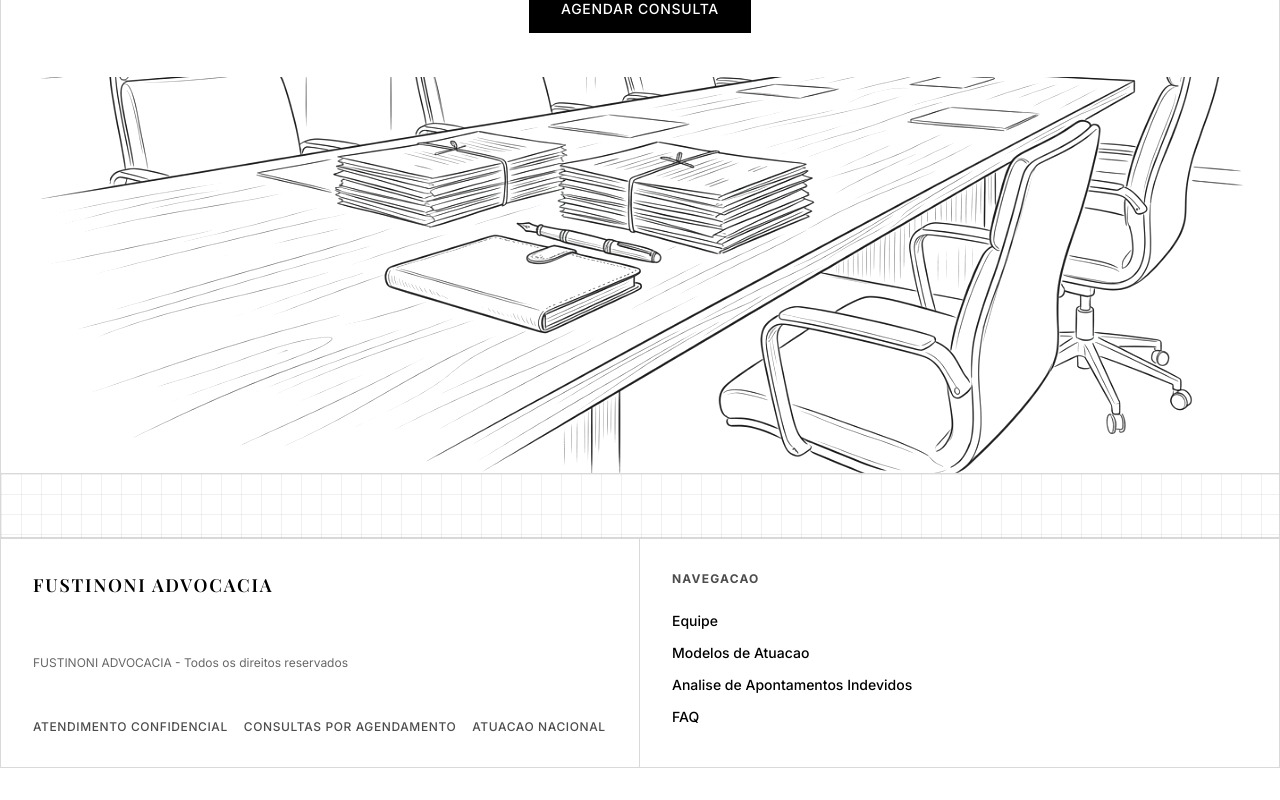
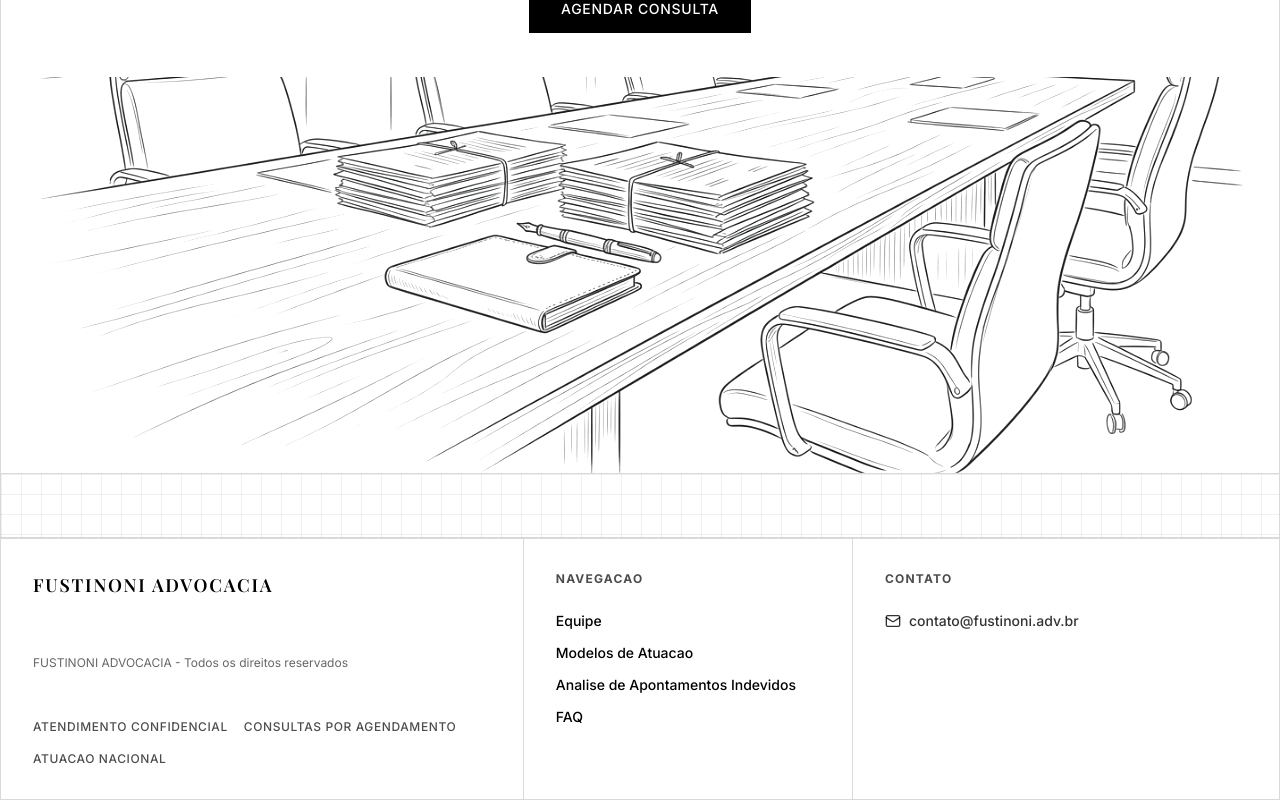
Before and after one commit to MatheusVBLima/FUSTINONI-ADVOCACIA, a Next.js app: page / in a window 1280 px wide. Shown: the part 7811-8611 px from the top of the page. Before the commit the page ends 8579 px from the top, so only its background shows below. Built offline with nearby package versions, Linux system fonts and the light colour scheme; no server answers; a web font is replaced by a local one.

Commit message:
feat: enhance site footer with contact information and improved layout

```diff
--- a/src/components/site-footer.tsx
+++ b/src/components/site-footer.tsx
@@ -1,4 +1,5 @@
 import Link from "next/link";
+import { Mail } from "lucide-react";
 
 export function SiteFooter() {
   return (
@@ -6,7 +7,7 @@ export function SiteFooter() {
       <div className="h-16 w-full border-b border-black/15 bg-grid-pattern-small" />
 
       <footer className="border-b border-black/15 text-sm">
-        <div className="grid grid-cols-1 border-t border-black/15 bg-white sm:grid-cols-2">
+        <div className="grid grid-cols-1 border-t border-black/15 bg-white sm:grid-cols-2 lg:grid-cols-[minmax(0,1.35fr)_minmax(0,0.85fr)_minmax(0,1.1fr)]">
           <div className="p-6 sm:border-r sm:border-black/15 sm:p-8">
             <div className="mb-10 font-serif text-lg font-semibold uppercase tracking-widest sm:mb-14">
               FUSTINONI ADVOCACIA
@@ -21,7 +22,7 @@ export function SiteFooter() {
             </div>
           </div>
 
-          <div className="border-t border-black/15 p-6 sm:border-t-0 sm:p-8">
+          <div className="border-t border-black/15 p-6 sm:border-t-0 sm:p-8 lg:border-r lg:border-black/15">
             <div className="mb-6 text-xs font-bold uppercase tracking-widest text-black/70">
               Navegacao
             </div>
@@ -48,6 +49,17 @@ export function SiteFooter() {
               </li>
             </ul>
           </div>
+
+          <div className="border-t border-black/15 p-6 sm:col-span-2 sm:p-8 lg:col-span-1 lg:border-t-0">
+            <div className="mb-6 text-xs font-bold uppercase tracking-widest text-black/70">Contato</div>
+            <a
+              href="mailto:contato@fustinoni.adv.br"
+              className="inline-flex items-center gap-2 text-sm font-medium text-black/80 transition-colors hover:text-black"
+            >
+              <Mail className="h-4 w-4" />
+              contato@fustinoni.adv.br
+            </a>
+          </div>
         </div>
       </footer>
     </>
```
